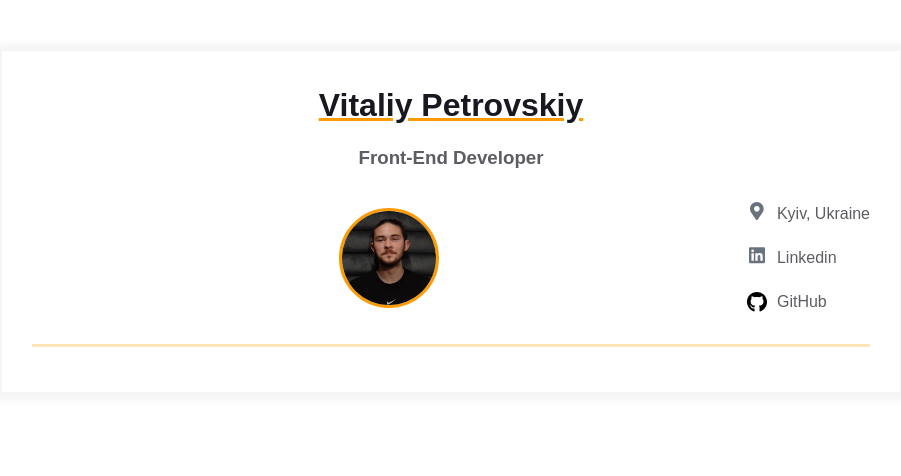
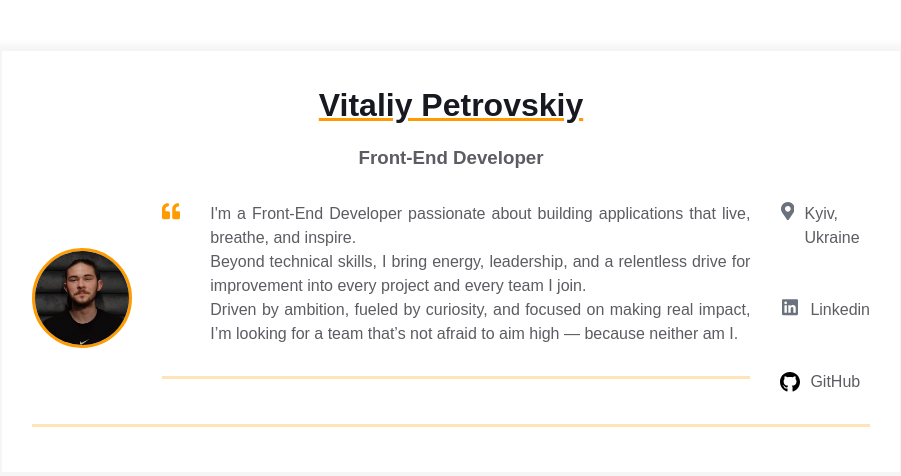
Before and after one commit to KOTFAN/homepage, a plain HTML site: page index.html in a window 1280 px wide. Shown: the whole page, without its empty margins (189-1090 px from the left). Drawn offline with Linux system fonts and the light colour scheme.

Commit message:
add intro text

```diff
--- a/index.html
+++ b/index.html
@@ -21,6 +21,31 @@
 
                   <div class="contact-info__block contact-info__block--center">
                      <img class="contact-info__avatar" src="assets/my_photo.jpg" alt="Avatar" />
+                  </div>
+                  <div class="container">
+                     <div class="resume__block">
+                        <div class="intro">
+                           <div class="intro__icon-wrapper">
+                              <svg class="intro__icon" xmlns="http://www.w3.org/2000/svg" viewBox="0 0 512 512">
+                                 <path d="M464 256h-80v-64c0-35.3 28.7-64 64-64h8c13.3 0 24-10.7
+                               24-24V56c0-13.3-10.7-24-24-24h-8c-88.4 0-160 71.6-160 160v240c0
+                               26.5 21.5 48 48 48h128c26.5 0 48-21.5
+                               48-48V304c0-26.5-21.5-48-48-48zm-288 0H96v-64c0-35.3 28.7-64
+                               64-64h8c13.3 0 24-10.7 24-24V56c0-13.3-10.7-24-24-24h-8C71.6
+                               32 0 103.6 0 192v240c0 26.5 21.5 48 48 48h128c26.5 0 48-21.5
+                               48-48V304c0-26.5-21.5-48-48-48z"></path>
+                              </svg>
+                           </div>
+                           <p class="intro_text">
+                              I'm a Front-End Developer passionate about building applications that live,
+                              breathe, and inspire.<br>
+                              Beyond technical skills, I bring energy, leadership, and a relentless drive for
+                              improvement into every project and every team I join.<br>
+                              Driven by ambition, fueled by curiosity, and focused on making real impact,
+                              I’m looking for a team that’s not afraid to aim high — because neither am I.
+                           </p>
+                        </div>
+                     </div>
                   </div>
 
                   <div class="contact-info__block">
```
